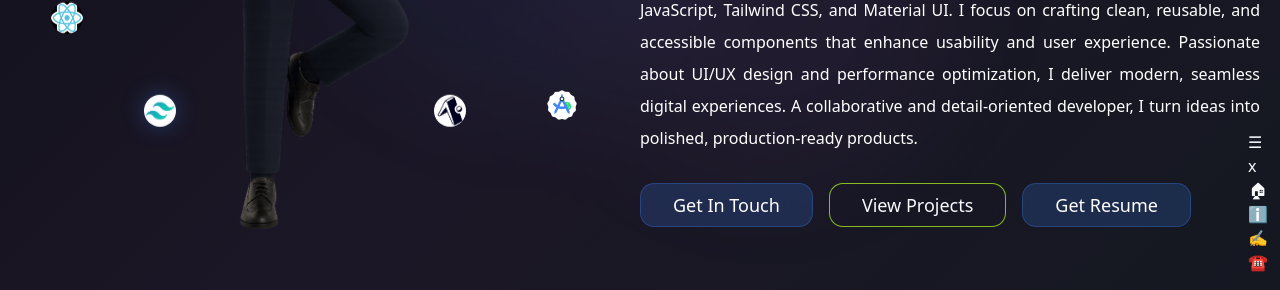
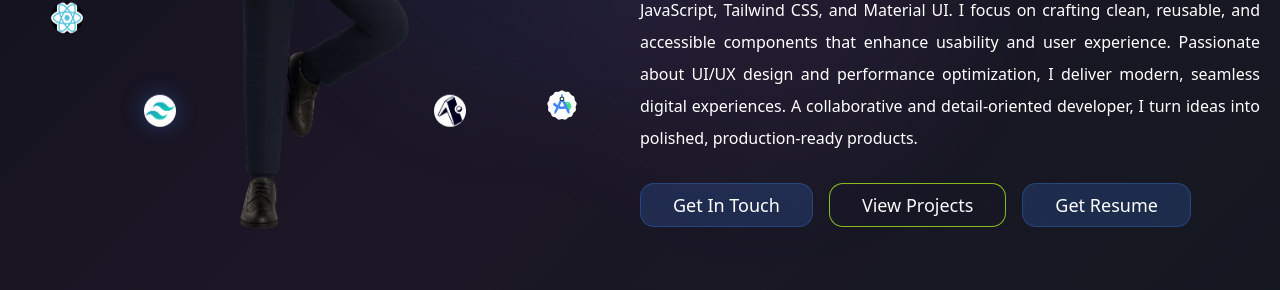
Before and after one commit to Satyamsinghchauhan111/My-Portfolio, a React (Vite) app: page / in a window 1280 px wide. Shown: the part 510-800 px from the top of the page. Built offline with nearby package versions, Linux system fonts and the light colour scheme.

Commit message:
resume updated

```diff
--- a/index.html
+++ b/index.html
@@ -11,7 +11,7 @@
 
     <meta name="author" content="Satyam Singh Chauhan" />
 
-    <meta property="og:title" content="satyam singh chauhan" />
+    <meta property="og:title" content="Satyam Singh Chauhan" />
     <meta
       property="og:description"
       content="Frontend Developer | React, Next.js, TypeScript, Cypress ,Tailwind Css | 3 years exp in scalable apps & UI/UX ."
--- a/src/components/Fab.tsx
+++ b/src/components/Fab.tsx
@@ -1,10 +1,10 @@
 import { routes } from "@/utils";
 
 const Fab = () => {
+  const bg = ["bg-accent", "bg-primary", "bg-success", "bg-secondary"];
   return (
-    <div className="fixed bottom-4 right-3 z-50  ">
+    <div className="md:hidden fixed bottom-32 right-3 z-50  ">
       <div className="fab fab-flower">
-        {/* a focusable div with tabIndex is necessary to work on all browsers. role="button" is necessary for accessibility */}
         <div
           tabIndex={0}
           role="button"
@@ -13,18 +13,15 @@ const Fab = () => {
           ☰
         </div>
 
-        {/* Main Action button replaces the original button when FAB is open */}
-        <button className="fab-main-action btn-accent btn btn-circle btn-lg ">
+        <button className="fab-main-action btn-accent btn btn-circle btn-lg bg-error text-black transition-all duration-200">
           x
         </button>
-
-        {/* buttons that show up when FAB is open */}
 
         {routes.map((r, i) => (
           <div key={i}>
             <a
               href={r.path}
-              className="btn btn-lg btn-circle btn-success flex justify-center items-center "
+              className={`btn btn-lg btn-circle btn-success flex justify-center items-center ${bg[i]} `}
             >
               {r.icon}
             </a>
--- a/src/components/ResumeDownloader.tsx
+++ b/src/components/ResumeDownloader.tsx
@@ -42,7 +42,7 @@
 
 import React, { useState } from "react";
 import CommonButton from "./CommonButton";
-import resume from "../assets/projects/satyam-singh-chauhan.pdf"; // Import path is correct
+import resume from "../assets/projects/satyam-singh-chauhan-new.pdf"; // Import path is correct
 
 const ResumeDownloader = () => {
   const [loading, setLoading] = useState(false);
```
Also changed, not shown: 2 other files (tests, documents, lock files or other folders).
